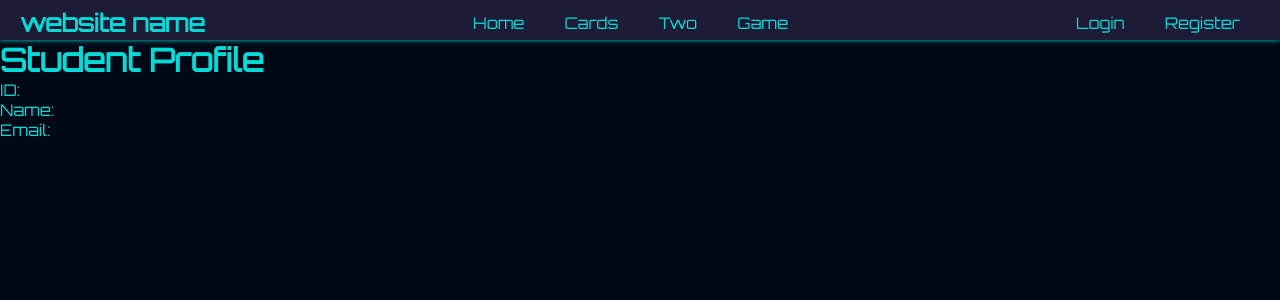
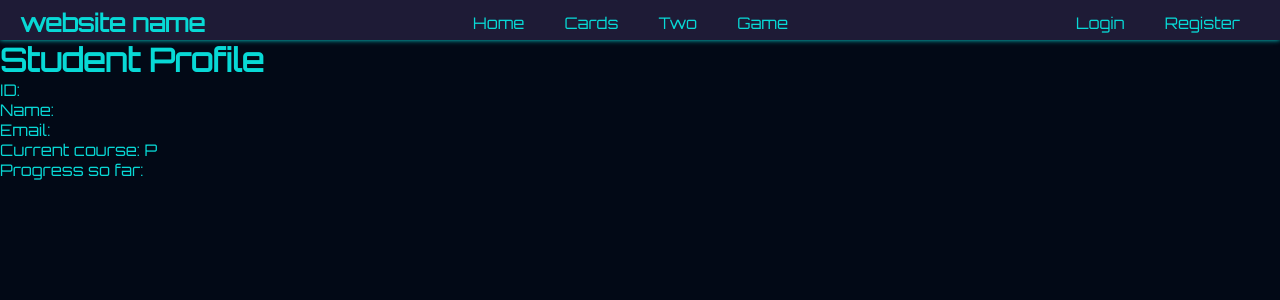
Before and after one commit to NotAnonymous33/cosmic, a React (Vite) app in the folder frontend/: page /profile in a window 1280 px wide. Shown: the top 300 px of the page. Built offline with nearby package versions, Linux system fonts and the light colour scheme.

Commit message:
Added basic student data on the profile page

```diff
--- a/frontend/src/auth/Login.jsx
+++ b/frontend/src/auth/Login.jsx
@@ -49,6 +49,7 @@ class Login extends React.Component {
             "studentData",
             JSON.stringify(result.data.student)
           );
+          window.location.href = "http://localhost:5173/profile";
         })
         .catch((error) => {
           toast.error("Something went wrong! Please try again.");
--- a/frontend/src/profile/profile.jsx
+++ b/frontend/src/profile/profile.jsx
@@ -15,9 +15,11 @@ class Profile extends React.Component {
       <div>
         <h1>Student Profile</h1>
         <div>
-          <p>ID:{this.state.studentData.id}</p>
-          <p>Name:{this.state.studentData.name}</p>
-          <p>Email:{this.state.studentData.username}</p>
+          <p>ID: {this.state.studentData.id}</p>
+          <p>Name: {this.state.studentData.name}</p>
+          <p>Email: {this.state.studentData.username}</p>
+          <p>Current course: P{this.state.studentData.currentCourse}</p>
+          <p>Progress so far: {this.state.studentData.progress}</p>
         </div>
       </div>
     );
```
